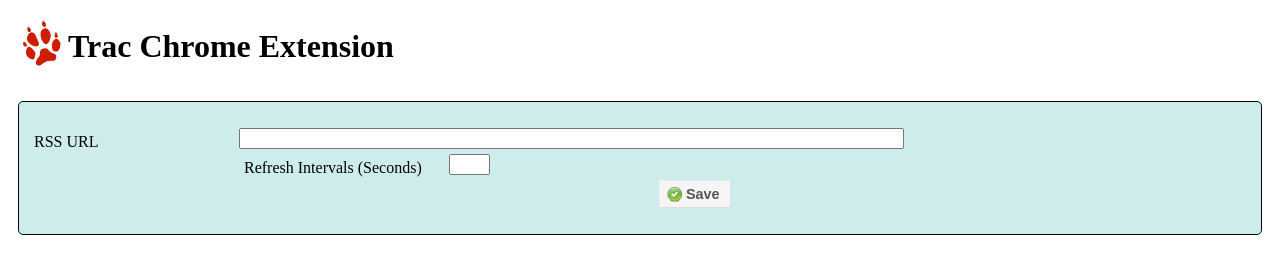
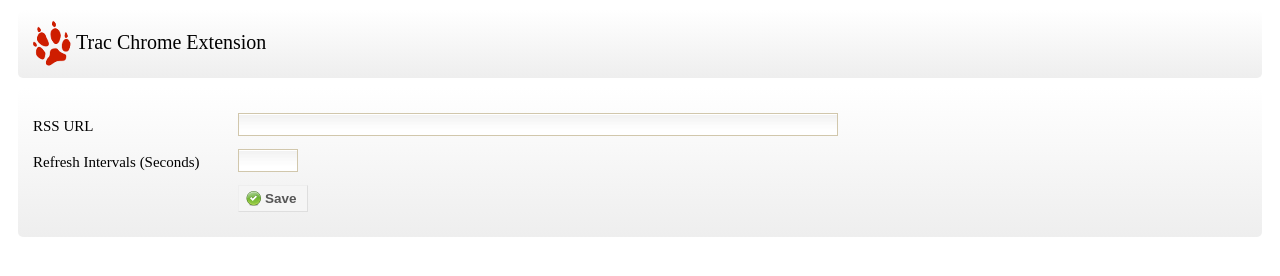
Before and after one commit to japulickal/Tracker, a plain HTML site: page options.html in a window 1280 px wide. Drawn offline with Linux system fonts and the light colour scheme.

Commit message:
Updated the options page style

```diff
--- a/css/stylesheet.css
+++ b/css/stylesheet.css
@@ -1,10 +1,30 @@
 .mainForm {
-	background-color: #CFECEC;
+	background-image: -webkit-gradient(linear, 0% 0%, 0% 100%, from(white), to(#EEE));
 	-moz-border-radius: 5px;
 	-webkit-border-radius: 5px;
-	border: 1px solid #000;
 	padding: 10px;
 	margin: 10px 10px;
+	font-size: 15px;
+	font-weight: normal;
+}
+
+.textbox {
+	background-image:url(/images/form_bg.jpg);
+	background-repeat:repeat-x;
+	border:1px solid #d1c7ac;
+	color:#333333;
+	padding:3px;
+	margin-right:4px;
+	margin-bottom:8px;
+	font-family:tahoma, arial, sans-serif;
+}
+
+.longtextbox {
+	width: 600px;
+}
+
+.smalltextbox {
+	width: 60px;
 }
 
 .success, .error, .validation {
@@ -39,10 +59,13 @@ dd {
 }
 
 h1 {
-	background-image:url('/images/Trac_Logo_48.png');
-	background-repeat: no-repeat;
-	background-position: 10px center;
-	padding:20px 10px 15px 60px;
+	background-image: -webkit-gradient(linear, 0% 0%, 0% 100%, from(white), to(#EEE));
+	-moz-border-radius: 5px;
+	-webkit-border-radius: 5px;
+	padding: 10px;
+	margin: 10px 10px;
+	font-size: 20px;
+	font-weight: normal;
 }
 
 /* BUTTONS */
--- a/options.html
+++ b/options.html
@@ -1,5 +1,5 @@
 <html>
-<head><title>Trac Chrome Extension</title></head>
+<head><title>Trac</title></head>
 <link rel="stylesheet" href="/css/stylesheet.css" type="text/css" />
 <script type="text/javascript">
 
@@ -73,14 +73,21 @@ function showErrorMessage(elementId, errorMessage) {
 </script>
 
 <body onload="restoreConfigurations()">
-<h1>Trac Chrome Extension</h1>
-<div id='status' class='success' style='display:none'>Jose Antony</div>
+<h1><img src="/images/Trac_Logo_48.png" align='absmiddle'/>Trac Chrome Extension</h1>
+<div id='status' class='success' style='display:none'>Updated</div>
 <div class='mainForm'>
 	<dl>
 		<dt>RSS URL </dt>
-		<dd><input type='text' id='iTracRssUrl' name='tracRssUrl' size='80' /></dd>
+		<dd>
+			<input
+				type='text'
+				id='iTracRssUrl'
+				name='tracRssUrl'
+				class="textbox longtextbox"
+			/>
+		</dd>
 		<dt>Refresh Intervals (Seconds)</dt>
-		<dd><input type='text' id='iRequestInterval' size='2' /></dd>
+		<dd><input type='text' id='iRequestInterval' size='2' class="textbox smalltextbox"/></dd>
 		<dt>&nbsp;</dt>
 		<dd>
 			<div class="buttons">
```
Also changed, not shown: images/form_bg.jpg (added), manifest.json.
